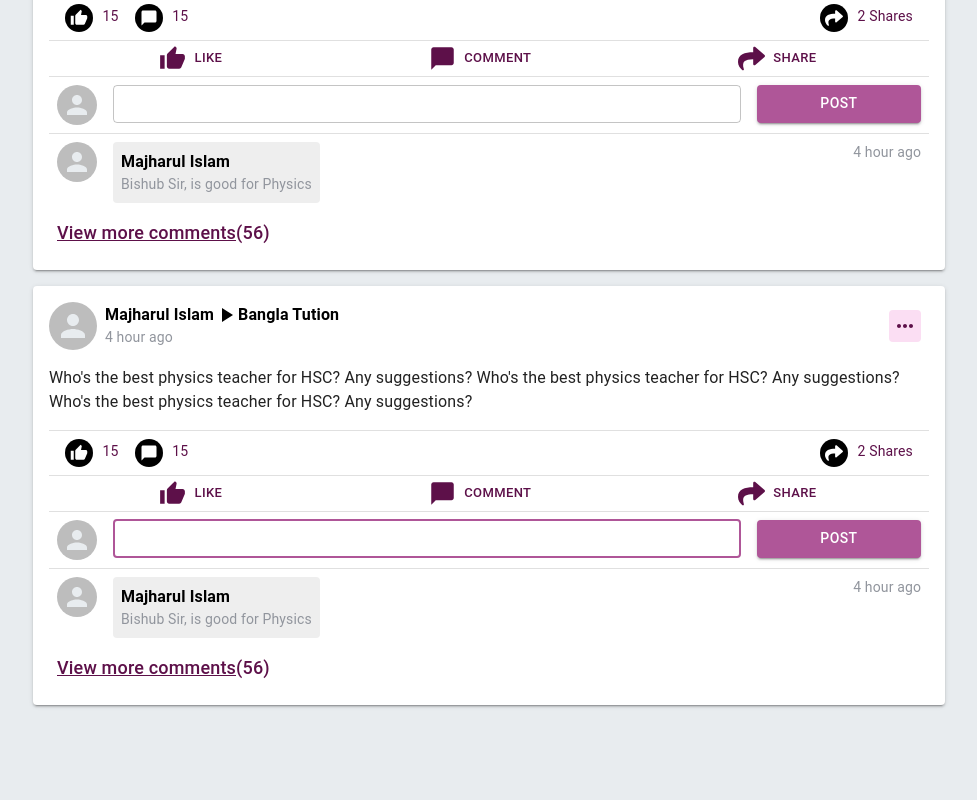
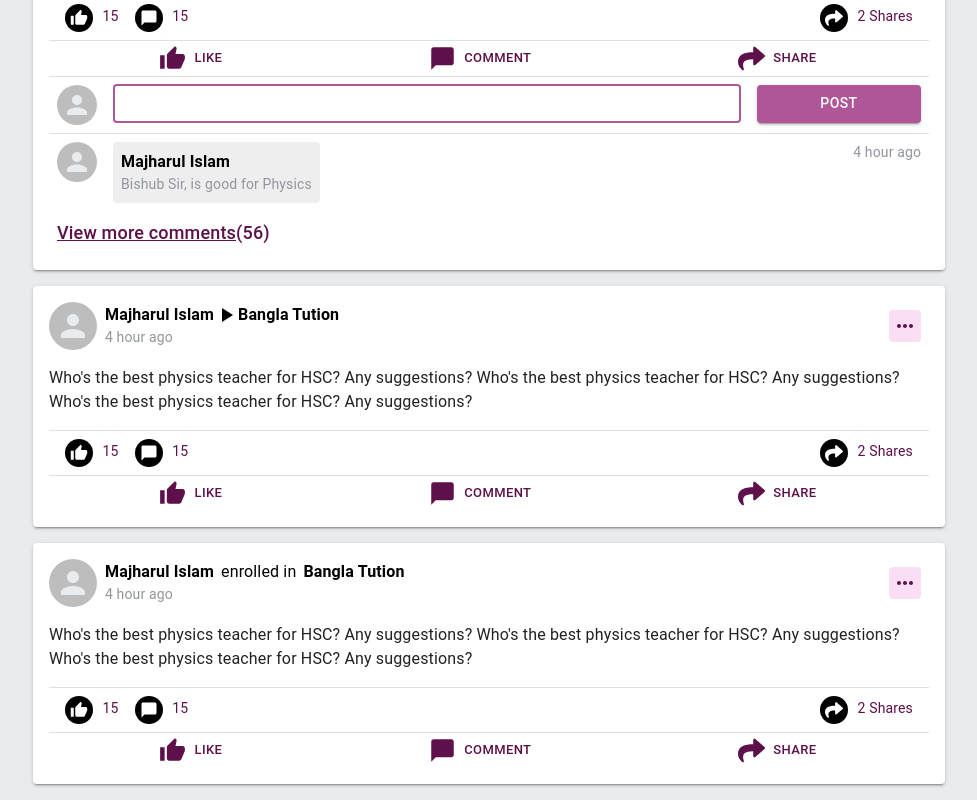
Before and after one commit to saimonazad/paathshala-frontend, a Next.js app: page /home in a window 1280 px wide. Shown: the part 534-1334 px from the top of the page, without its empty margins (151-1128 px from the left). Before the commit the page ends 1255 px from the top, so only its background shows below. Built offline with nearby package versions, Linux system fonts and the light colour scheme.

Commit message:
different feed via props added

```diff
--- a/src/components/newsFeed/feed/index.js
+++ b/src/components/newsFeed/feed/index.js
@@ -83,6 +83,14 @@ const Feed = (props) => {
               {props.group && (
                 <>
                   <PlayArrowIcon className={classes.iconMiddle} />
+                  Bangla Tution
+                </>
+              )}
+              {props.enroll && (
+                <>
+                  <span style={{ fontWeight: 400, margin: "0 7px" }}>
+                    enrolled in
+                  </span>
                   Bangla Tution
                 </>
               )}
@@ -190,6 +198,8 @@ const Feed = (props) => {
         </Button>
       </Box>
 
+      {props.personal && (
+        <>
           <Divider className={classes.divider} />
           <Box p={1}>
             <Post />
@@ -198,6 +208,8 @@ const Feed = (props) => {
           <Box p={1}>
             <Comments />
           </Box>
+        </>
+      )}
     </Box>
   );
 };
--- a/src/components/newsFeed/feeds/index.js
+++ b/src/components/newsFeed/feeds/index.js
@@ -4,8 +4,9 @@ import Feed from '../feed'
 const Feeds = () => {
     return (
       <>
-        <Feed />
+        <Feed personal />
         <Feed group />
+        <Feed enroll />
       </>
     );
 }
```
Lines whose indentation alone changed are shown as unchanged.
